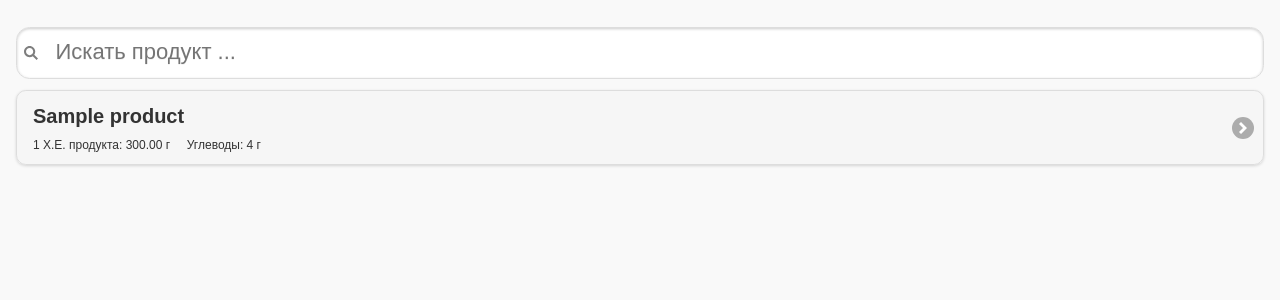
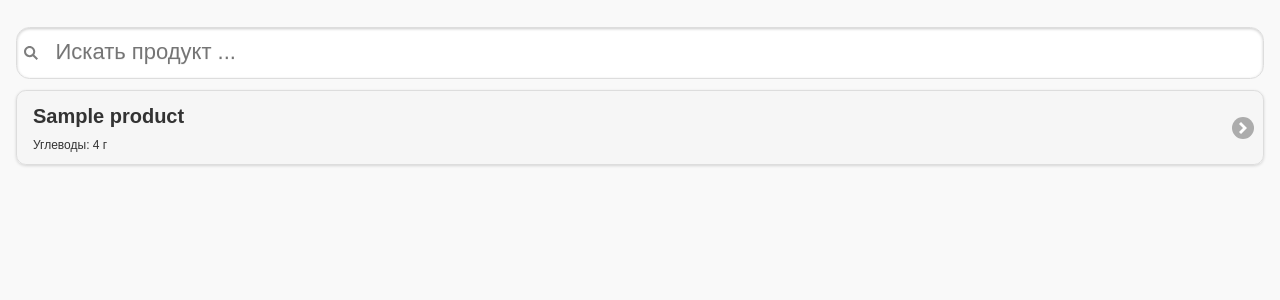
Before and after one commit to umax/diabetto2, a Django app: page /category/1/ in a window 1280 px wide. Shown: the part 66-366 px from the top of the page. Run offline with Django 3.2, Linux system fonts and the light colour scheme; tables that the repository leaves empty hold one stand-in row (values such as "Sample post").

Commit message:
Hide product carbohydrate unit on group details page.

```diff
--- a/category/templates/category/detail.html
+++ b/category/templates/category/detail.html
@@ -32,8 +32,7 @@
                 <li>
                     <a class="js-list-item" href="{{ product.get_absolute_url }}" data-ajax="false">
                         <h3 class="js-list-item-title">{{ product.name }}</h3>
-                        <p>1 Х.Е. продукта: {{ product.cu_product }} г&nbsp;&nbsp;&nbsp;&nbsp;
-                           Углеводы: {{ product.carbohydrates }} г</p>
+                        <p>Углеводы: {{ product.carbohydrates }} г</p>
                     </a>
                 </li>
             {% endfor %}
```
